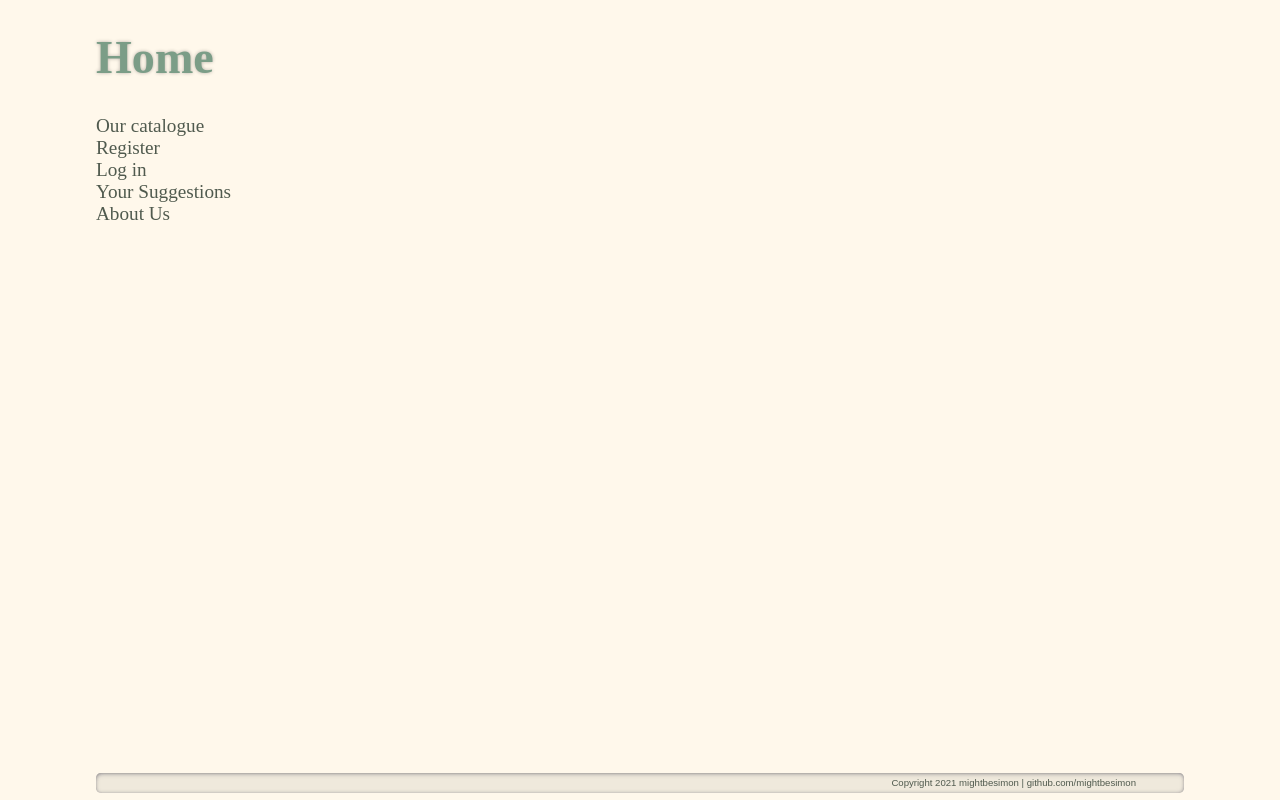
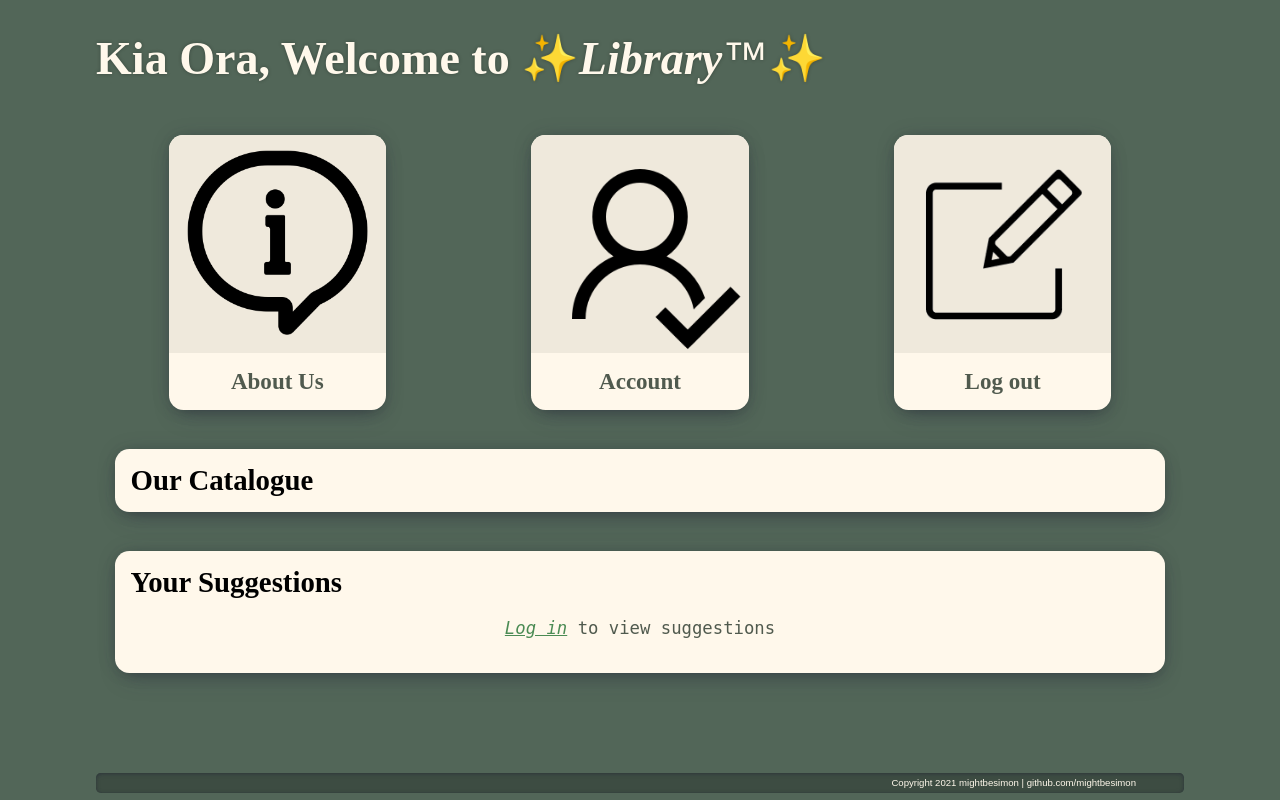
Before and after one commit to mightbesimon/library-flask-website, a Flask app: template library/templates/home.html in a window 1280 px wide. Run offline with Flask 2, Linux system fonts and the light colour scheme; the template is opened without the code that fills it, so the values that code supplies are empty; the visitor is signed in with stand-in values (Sample User, id 1).

Commit message:
[feature] added a homepage

```diff
--- a/library/blueprints/home.py
+++ b/library/blueprints/home.py
@@ -14,7 +14,9 @@
 
 @blueprint.route('/')
 def home():
-    return render_template('home.html')
+    catalogue = _repo.get_catalogue()
+    suggestions = catalogue if 'username' in session else False
+    return render_template('home.html', catalogue=catalogue, suggestions=suggestions)
 
 @blueprint.route('/aboutus')
 def aboutus():
--- a/library/static/home.css
+++ b/library/static/home.css
@@ -68,16 +68,101 @@
     padding-right: 7.5%;
     min-height: 100vh;
 
-    background: var(--main);
-    color: var(--text);
+    background: var(--nav-bg);
+    color: var(--main);
 
     display: flex;
     flex-direction: column;
 }
 main h1 {
     font-size: 2.4rem;
-    color: var(--heading);
+    color: var(--main);
     text-shadow: 0 0 .2rem var(--shadow);
+}
+main h1 span.trademark {
+    font: 2.4rem sans-serif;
+}
+
+main section.account div.card,
+main section.catalogue,
+main section.suggestions {
+    margin: 1rem;
+    padding: .8rem;
+    border-radius: .75rem;
+    box-shadow: var(--shadow-card);
+    background: var(--main);
+    color: var(--text);
+}
+main section.catalogue h2,
+main section.suggestions h2 {
+    margin: 0;
+    color: black;
+}
+
+
+main section.account {
+    display: flex;
+    justify-content: space-around;
+}
+main section.account div.card {
+    padding: 0;
+    width: 20%;
+}
+main section.account div.card:hover {
+    box-shadow: var(--shadow-card2);
+}
+main section.account div.card img {
+    display: block;
+    width: 100%;
+    height: auto;
+    border-radius: .75rem .75rem 0 0;
+    background: var(--footer);
+}
+main section.account div.card h3 {
+    margin: 0;
+    padding: .8rem;
+    text-align: center;
+    font-size: 1.2rem;
+}
+
+
+main div.image-table {
+    display: flex;
+    overflow-y: scroll;
+}
+main div.image-table div.card {
+    margin: 1rem;
+    min-width: 15%;
+    border-radius: .75rem;
+
+    box-shadow: var(--shadow-card);
+    background: var(--card);
+    transition: box-shadow .3s ease;
+}
+main div.image-table div.card img {
+    display: block;
+    width: 100%;
+    height: auto;
+    border-radius: .75rem .75rem 0 0;
+}
+main div.image-table div.card div.title {
+    padding: .5rem;
+    border-radius: 0 0 1rem 1rem;
+    font: .65rem sans-serif;
+}
+main div.image-table div.card:hover {
+    box-shadow: var(--shadow-card2);
+}
+main section.suggestions span.not-logged-in {
+    display: block;
+    padding: 1rem;
+    text-align: center;
+    font: .9rem monospace;
+}
+main section.suggestions span.not-logged-in i {
+    font-style: italic;
+    text-decoration: underline;
+    color: var(--highlight);
 }
 
 /**************************************************************
@@ -94,5 +179,5 @@
     text-align: right;
 
     box-shadow: var(--shadow-in);
-    background: var(--footer);
+    background: var(--nav-hover);
 }
--- a/library/static/style.css
+++ b/library/static/style.css
@@ -165,8 +165,7 @@
 main section.image-table div.card {
     flex: 1 1 calc(25% - 2rem);
     margin: 1rem;
-    /*max-width: calc(33.3% - 2rem);*/
-    max-width: 28.3%;
+    max-width: 30%;
     border-radius: 1rem;
 
     box-shadow: var(--shadow-card);
@@ -175,6 +174,7 @@
 }
 main section.image-table div.card img {
     display: block;
+    width: 100%;
     height: auto;
     border-radius: 1rem 1rem 0 0;
 }
@@ -185,7 +185,6 @@
 }
 /* .card:hover; */
 main section.image-table div.card:hover {
-    /*margin: 0;*/
     box-shadow: var(--shadow-card2);
 }
 
--- a/library/templates/catalogue.html
+++ b/library/templates/catalogue.html
@@ -41,7 +41,7 @@
         {% for book in catalogue %}
             <div class="card">
                 <a href="/book/{{ book.book_id }}">
-                    <img src="{{ book.image_url }}" alt="{{ book.title }}" width="100%" height="auto">
+                    <img src="{{ book.image_url }}" alt="{{ book.title }}">
                     <div class="title">{{ book.short_title() }}</div>
                 </a>
             </div>
--- a/library/templates/home.html
+++ b/library/templates/home.html
@@ -1,18 +1,87 @@
 <!DOCTYPE html>
-<html>
+<html lang="en">
 <head>
     <title>Library</title>
     <meta charset="utf-8">
     <link rel="stylesheet" href="/static/home.css"/>
+    <link rel="icon" href="/static/favicon.ico"/>
 </head>
 <body>
     <main>
-        <h1>Home</h1>
-        <a href="/catalogue">Our catalogue</a>
-        <a href="/register">Register</a>
-        <a href="/login">Log in</a>
-        <a href="/suggestions">Your Suggestions</a>
-        <a href="/aboutus">About Us</a>
+        <h1>
+            Kia Ora, Welcome to ✨<i>Library</i><span class="trademark">™</span>✨
+        </h1>
+        <section class="account">
+            <div class="card">
+                <a href="/aboutus">
+                    <img src="/static/about.png" alt="about us">
+                    <h3>About Us</h3>
+                </a>
+            </div>
+            <div class="card">
+                {% if 'username' in session %}
+                <a href="/account">
+                    <img src="/static/login.png" alt="log in">
+                    <h3>Account</h3>
+                </a>
+                {% else %}
+                <a href="/login">
+                    <img src="/static/login.png" alt="log in">
+                    <h3>Log in</h3>
+                </a>
+                {% endif%}
+            </div>
+            <div class="card">
+                {% if 'username' in session %}
+                <a href="/logout">
+                    <img src="/static/register.png" alt="register">
+                    <h3>Log out</h3>
+                </a>
+                {% else %}
+                <a href="/register">
+                    <img src="/static/register.png" alt="register">
+                    <h3>Register</h3>
+                </a>
+                {% endif%}
+            </div>
+        </section>
+        <section class="catalogue">
+            <a href="/catalogue">
+                <h2>Our Catalogue</h2>
+                <div class="image-table">
+                    {% for book in catalogue %}
+                    <div class="card">
+                        <a href="/book/{{ book.book_id }}">
+                            <img src="{{ book.image_url }}" alt="{{ book.title }}">
+                            <div class="title">{{ book.short_title() }}</div>
+                        </a>
+                    </div>
+                    {% endfor %}
+                </div>
+            </a>
+        </section>
+        <section class="suggestions">
+            <a {% if suggestions%} href="/suggestions"
+                        {% else %} href="/login" {% endif %}>
+            <h2>Your Suggestions</h2>
+            {% if suggestions%}
+            <div class="image-table">
+                {% for book in suggestions %}
+                <div class="card">
+                    <a href="/book/{{ book.book_id }}">
+                        <img src="{{ book.image_url }}" alt="{{ book.title }}">
+                        <div class="title">{{ book.short_title() }}</div>
+                    </a>
+                </div>
+                {% endfor %}
+            </div>
+            {% else %}
+            <span class="not-logged-in">
+                <i>Log in</i> to view suggestions
+            </span>
+            {% endif %}
+            </a>
+        </section>
         <footer>Copyright 2021 mightbesimon | github.com/mightbesimon</footer>
     </main>
 </body>
```
Also changed, not shown: library/static/about.png (added), library/static/login.png (added), library/static/register.png (added).
